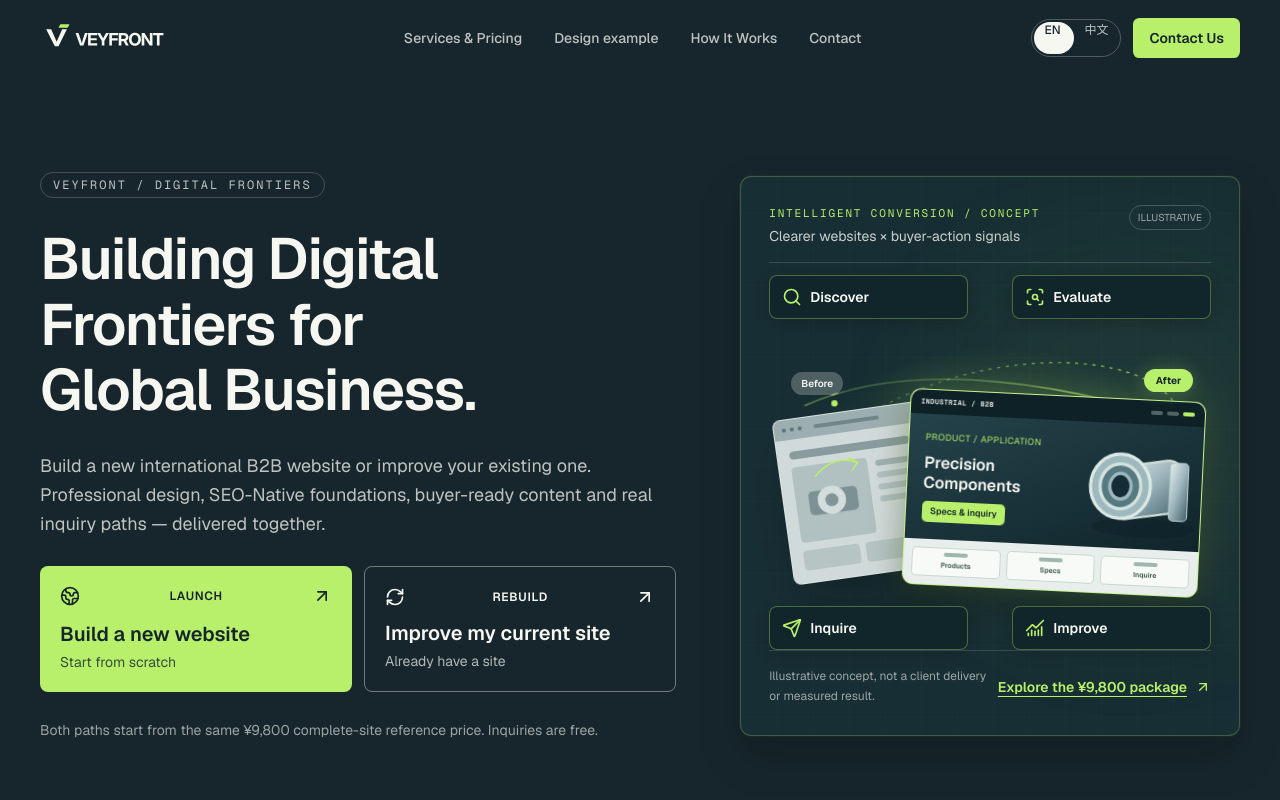
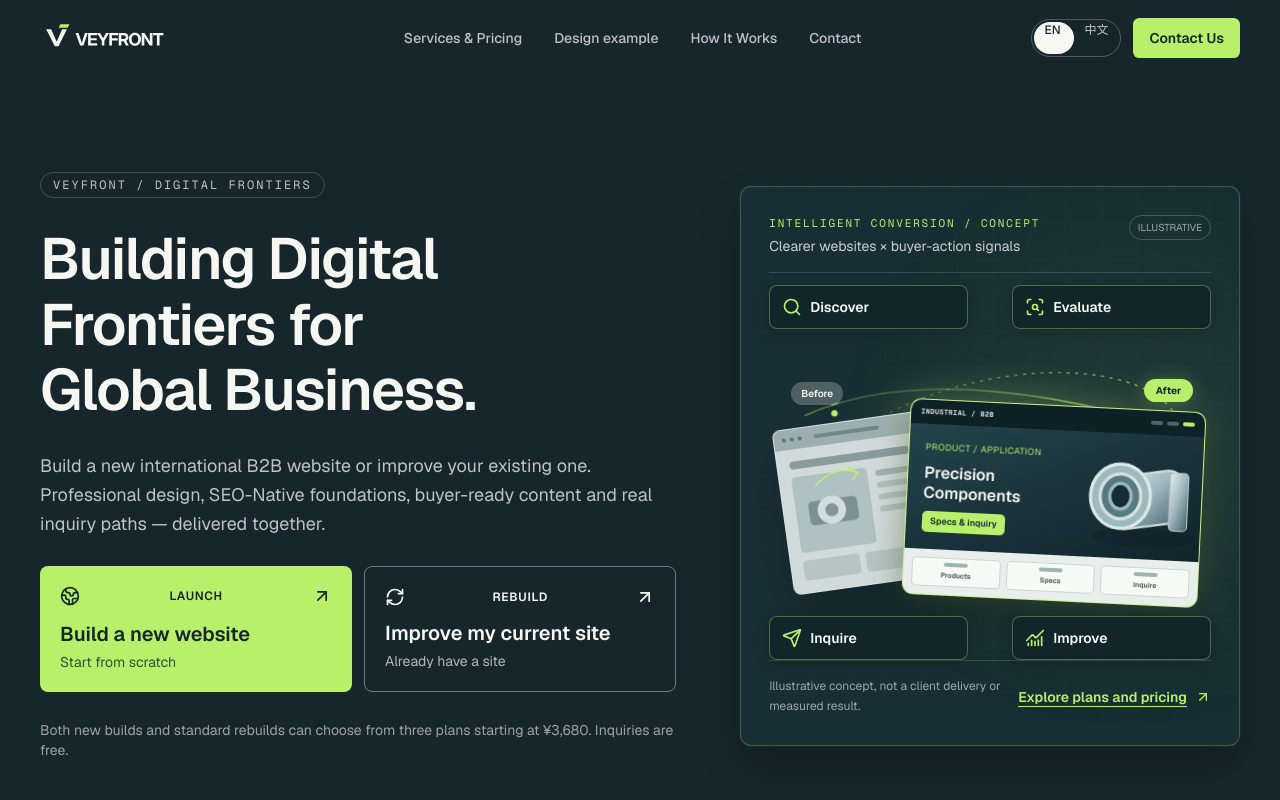
Before and after one commit to gloweaseco-leo/VEYFRONT, a Next.js app: page / in a window 1280 px wide. Shown: the top 800 px of the page. Built offline with nearby package versions, Linux system fonts and the light colour scheme.

Commit message:
fix(home): align hero pricing copy with published V3.5 three tiers

```diff
--- a/components/home/hero.tsx
+++ b/components/home/hero.tsx
@@ -44,7 +44,7 @@ export function Hero() {
        <span><span className="block text-xl">{zh?'我要升级旧网站':'Improve my current site'}</span><span className="mt-1 block text-sm font-normal text-ivory/70">{zh?'已有网站，保留有价值的内容':'Already have a site'}</span></span>
       </Link>
      </div>
-     <p className="text-sm text-ivory/60">{zh?'新建或常规旧站升级，标准方案参考价 ¥9,800；免费提交需求。':'Both paths start from the same ¥9,800 complete-site reference price. Inquiries are free.'}</p>
+     <p className="text-sm text-ivory/60">{zh?'新建和常规旧站升级均可选择三档方案，¥3,680起；提交咨询无需付款。':'Both new builds and standard rebuilds can choose from three plans starting at ¥3,680. Inquiries are free.'}</p>
     </div>
     <div ref={motionFrame} data-testid="hero-hybrid-panel" data-vf-motion={motionStarted?'started':'static'} data-vf-visible={motionVisible?'yes':'no'} className="vf-motion-frame relative isolate min-w-0 overflow-hidden rounded-xl border border-lime/25 bg-[#172e34] p-5 shadow-2xl shadow-black/20 sm:p-7">
       <div aria-hidden="true" className="vf-motion-ambient pointer-events-none absolute -right-12 top-24 h-80 w-80 rounded-full bg-lime/10 blur-[95px]"/>
@@ -129,7 +129,7 @@ export function Hero() {
       </div>
       <div className="relative z-10 flex flex-col gap-2 border-t border-ivory/15 pt-4 sm:flex-row sm:items-center sm:justify-between">
         <p className="text-xs leading-relaxed text-ivory/60">{zh?'网站设计示意，非真实客户案例或增长数据。':'Illustrative concept, not a client delivery or measured result.'}</p>
-        <Link href="/pricing" className="inline-flex min-h-10 shrink-0 items-center gap-2 text-sm font-semibold text-lime underline underline-offset-4 focus-visible:outline-2 focus-visible:outline-lime">{zh?'查看 ¥9,800 完整服务内容':'Explore the ¥9,800 package'} <ArrowUpRight aria-hidden="true" className="size-4"/></Link>
+        <Link href="/pricing" className="inline-flex min-h-10 shrink-0 items-center gap-2 text-sm font-semibold text-lime underline underline-offset-4 focus-visible:outline-2 focus-visible:outline-lime">{zh?'查看三档服务与价格':'Explore plans and pricing'} <ArrowUpRight aria-hidden="true" className="size-4"/></Link>
       </div>
     </div>
    </div>
```
